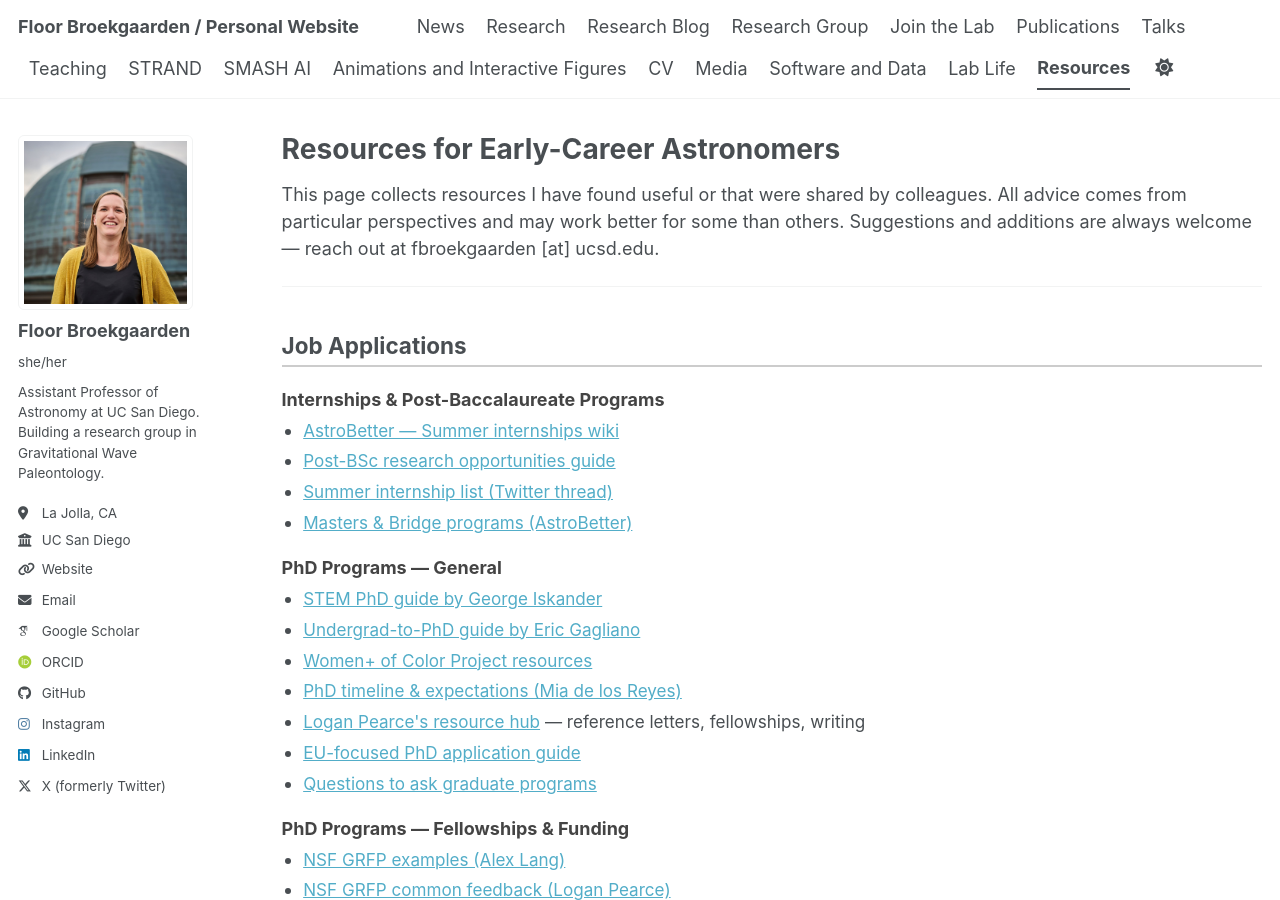
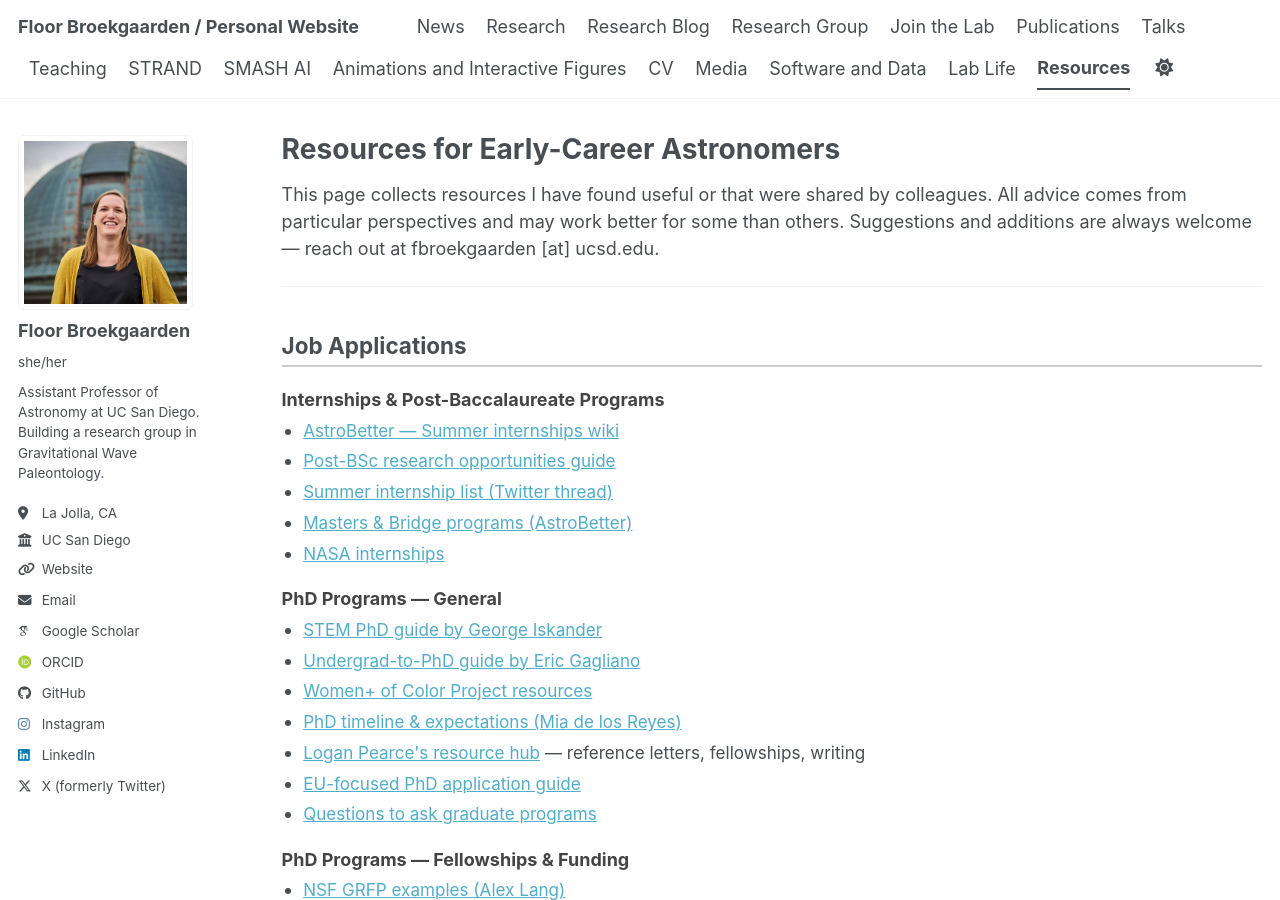
Before and after one commit to FloorBroekgaarden/FloorBroekgaarden.github.io, a Jekyll site: the page built from _pages/resources.md, in a window 1280 px wide and 900 px high. Built offline with Jekyll 4.4.1, drawn with Linux system fonts in a browser that asks for light colours; some web fonts are replaced; a script bundle is joined from its source files by our own code; library files that are not in the unit come from our copies.

Commit message:
Update resources.md

```diff
--- a/_pages/resources.md
+++ b/_pages/resources.md
@@ -26,6 +26,7 @@ This page collects resources I have found useful or that were shared by colleagu
   <li><a href="https://docs.google.com/document/d/1yQFGidu6PL_Oif5jYfK4p1Xx7jXq96QYSccjdI8zGV8/edit?usp=sharing">Post-BSc research opportunities guide</a></li>
   <li><a href="https://twitter.com/astrocaits/status/1483271895961190403">Summer internship list (Twitter thread)</a></li>
   <li><a href="https://www.astrobetter.com/wiki/Masters+Bridge+Programs">Masters &amp; Bridge programs (AstroBetter)</a></li>
+  <li><a href="https://www.nasa.gov/learning-resources/internship-programs/">NASA internships</a></li>
 </ul>
 
 <h3>PhD Programs — General</h3>
```
